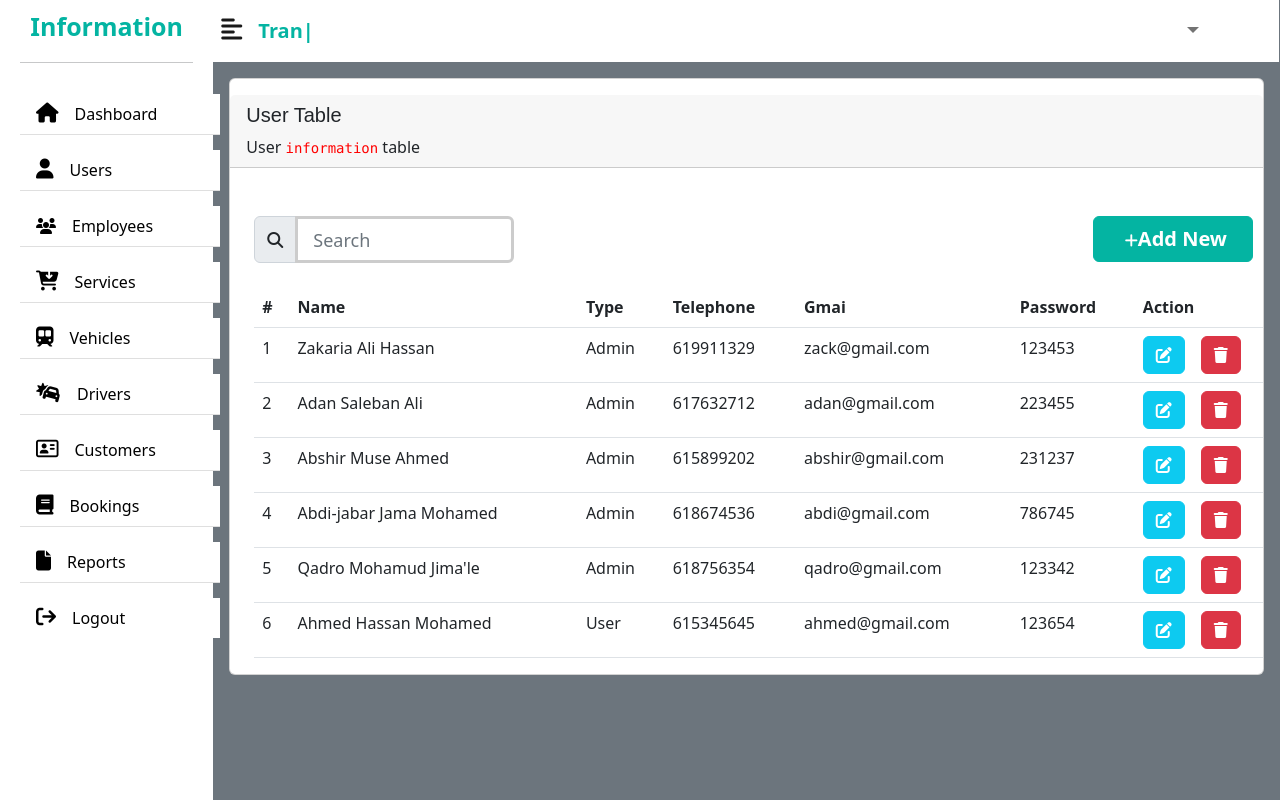
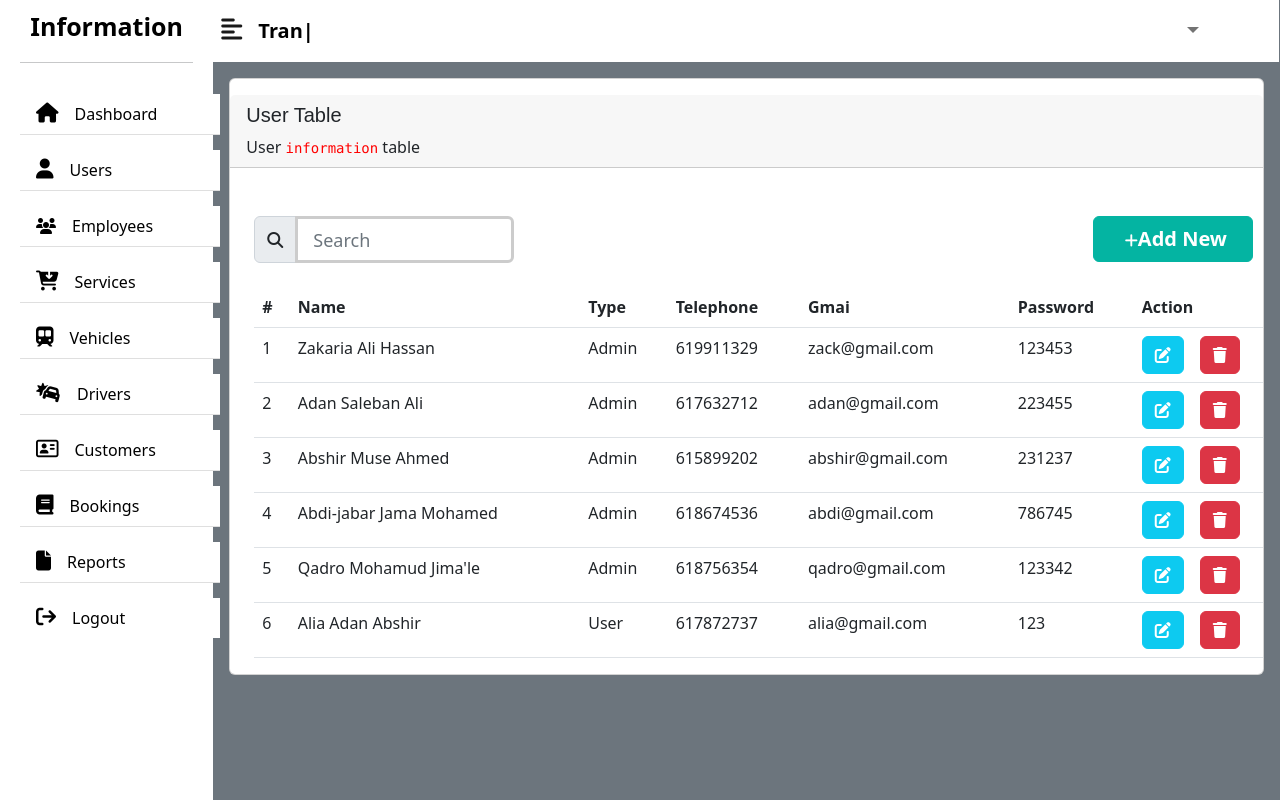
Before and after one commit to Zack-Ali-Hassan/Transport-system, a React (Create React App) app: page /users in a window 1280 px wide. Shown: the top 800 px of the page. Built offline with nearby package versions, Linux system fonts and the light colour scheme.

Commit message:
change 1

```diff
--- a/package.json
+++ b/package.json
@@ -1,5 +1,5 @@
 {
-  "homepage": "http://Zack-Ali-Hassan.github.io/Transportation-System",
+  "homepage": "http://Zack-Ali-Hassan.github.io/Transport-system",
   "name": "transportation",
   "version": "0.1.0",
   "private": true,
@@ -8,7 +8,6 @@
     "@testing-library/react": "^13.4.0",
     "@testing-library/user-event": "^13.5.0",
         "@types/react": "^18.2.8",
-
     "apexcharts": "^3.40.0",
     "bootstrap": "^5.2.3",
     "firebase": "^9.21.0",
--- a/src/Components/Home.js
+++ b/src/Components/Home.js
@@ -18,7 +18,7 @@ function AppHome() {
     series: [
       {
         name: "Amount",
-        data: ["100$", "3000$", "2000$", "800$", "4000$"],
+        data: ["6.00$", "3000$", "2000$", "5000", "800$", "4000$"],
       },
     ],
   });
--- a/src/Components/Layout.js
+++ b/src/Components/Layout.js
@@ -4,7 +4,7 @@ function AppLayout(props) {
   const location = useLocation();
   const [show, setShow] = useState(false);
   useEffect(() => {
-    if (location.pathname != "/" && location.pathname != "/signup") {
+    if (location.pathname != "/" && location.pathname != "/forget") {
       setShow(true);
     } else {
     }
--- a/src/Components/Tables/UserTable.jsx
+++ b/src/Components/Tables/UserTable.jsx
@@ -30,7 +30,7 @@ function AppUserTable() {
   }
   return (
 
-    <table className="table mt-2 ms-4" id="userTable">
+    <table className="table mt-2 ms-4 " id="userTable">
                   <thead>
                     <tr>
                       <th>#</th>
@@ -155,11 +155,11 @@ function AppUserTable() {
                     </tr>
                     <tr>
                       <td>6</td>
-                      <td>Ahmed Hassan Mohamed</td>
+                      <td>Alia Adan Abshir</td>
                       <td>User</td>
-                      <td>615345645</td>
-                      <td>ahmed@gmail.com</td>
-                      <td>123654</td>
+                      <td>617872737</td>
+                      <td>alia@gmail.com</td>
+                      <td>123</td>
                       <td>
                         <a className="btn btn-info" type="submit" onClick={HandleShowModal}>
                           <i
@@ -175,6 +175,7 @@ function AppUserTable() {
                         </a>
                       </td>
                     </tr>
+
                   </tbody>
                   <Modal show={showModal} onHide={HandleCloseModal}>
                 <Modal.Header closeButton>
--- a/src/Components/Users.js
+++ b/src/Components/Users.js
@@ -23,8 +23,8 @@ function AppUsers() {
   return (
     <section id="user" className="user">
       <div className="row">
-        <div className="col-xl-12">
-          <div className="card mt-3">
+        <div className="col-xl-12 ">
+          <div className="card mt-3 ">
             <div className="card-header  mt-3">
               <h5>User Table</h5>
               <span className="d-block m-t-5">
--- a/src/Components/footer.css
+++ b/src/Components/footer.css
@@ -4,7 +4,7 @@
     font-weight: 500;
     margin-left: -20px;
     margin-right: -15px;
-    color: #04b4a2;
+    color: black;
     text-align: center;
     margin-top: 435px;
     bottom: 0;
--- a/src/Components/nav.css
+++ b/src/Components/nav.css
@@ -6,7 +6,7 @@
     margin-right: -15px;
 }
 .trans{
-    color: #04b4a2;
+    color: black;
     font-weight: bold;
     text-decoration: none;
 }
--- a/src/Components/style.css
+++ b/src/Components/style.css
@@ -12,7 +12,7 @@
     text-decoration: none;
 }
 .Information {
-    color: #04b4a2;
+    color: black;
     align-items: center;
     text-align: center;
     font-weight: bold;
```
Also changed, not shown: src/Components/Dashboard.js (deleted, +0 -43 lines).
